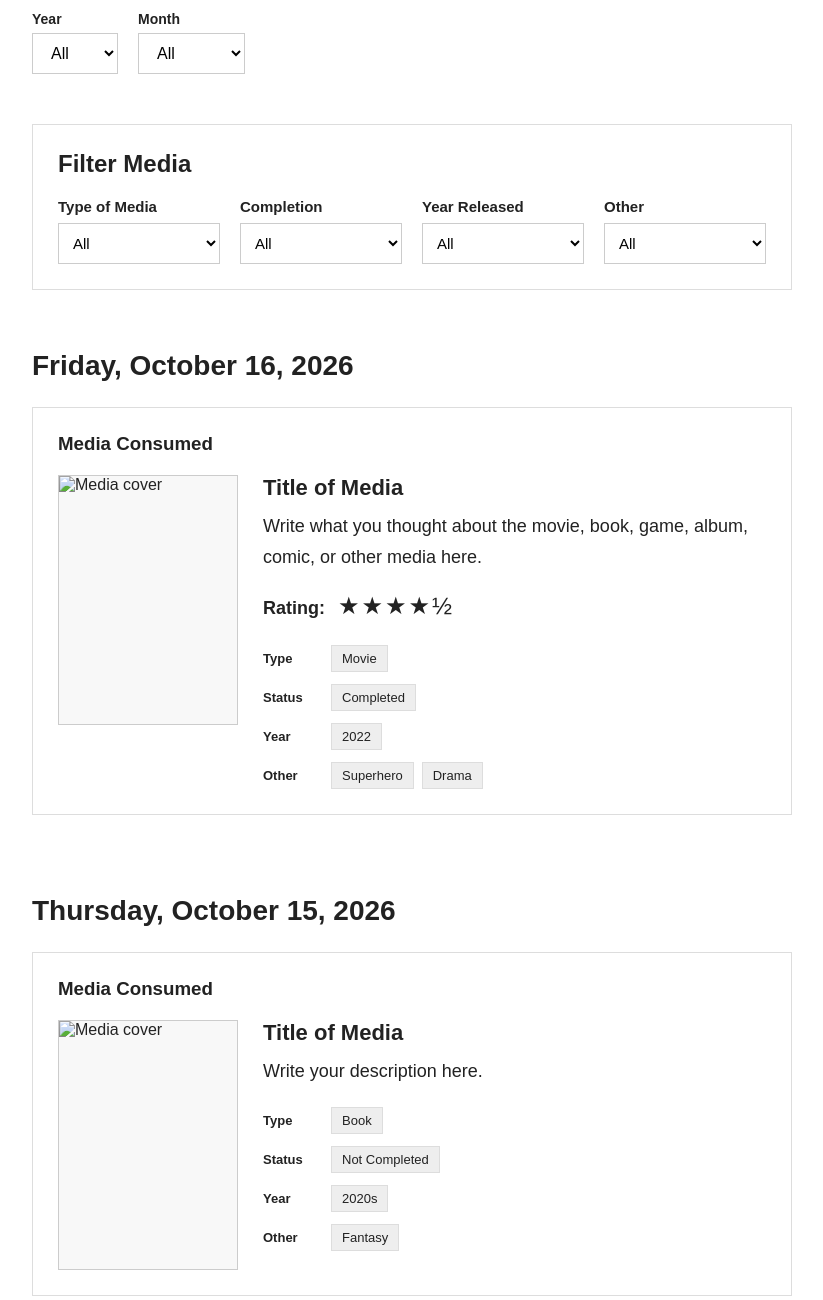
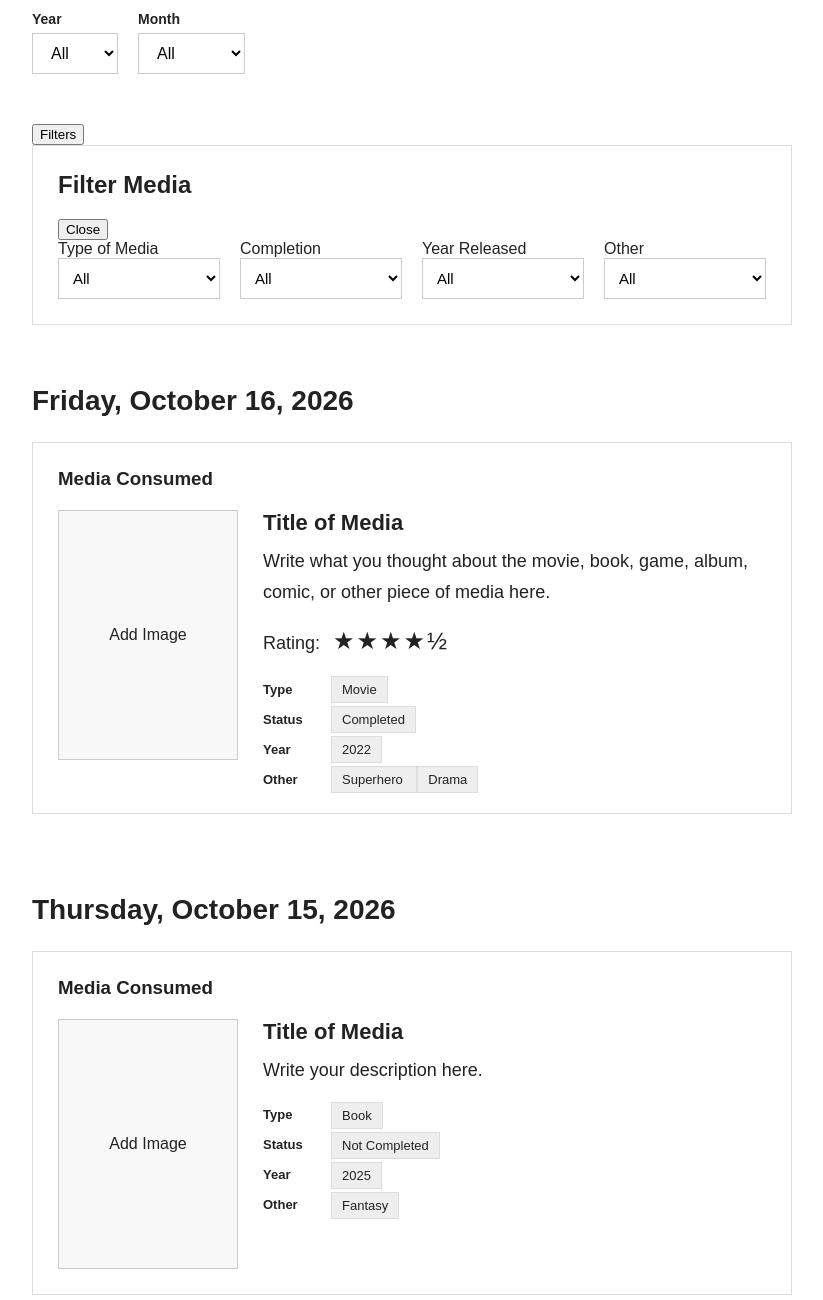
Before and after one commit to GianlucaEsposito2005/AntiDoomScrollingProject, a plain HTML site: page docs/media.html in a window 1280 px wide. Shown: the part 180-1480 px from the top of the page, without its empty margins (228-1051 px from the left). Drawn offline with Linux system fonts and the light colour scheme; a script that the page names is missing.

Commit message:
Update media.html

```diff
--- a/docs/media.html
+++ b/docs/media.html
@@ -1,27 +1,39 @@
 <!DOCTYPE html>
 <html lang="en">
+
 <head>
     <meta charset="UTF-8">
     <meta name="viewport" content="width=device-width, initial-scale=1.0">
+
     <title>Media</title>
+
     <link rel="stylesheet" href="styles.css">
 </head>
 
+
 <body>
 
+    <!-- NAVIGATION -->
     <header>
+
         <nav>
             <a href="index.html">Statement</a>
             <a href="media.html" class="active">Media</a>
             <a href="learned.html">Learned</a>
         </nav>
+
     </header>
+
 
     <main>
 
         <h1>Media</h1>
 
-        <!-- YEAR / MONTH ARCHIVE -->
+
+        <!-- ====================================== -->
+        <!-- ARCHIVE                                -->
+        <!-- ====================================== -->
+
         <div class="archive-selector">
 
             <div>
@@ -32,6 +44,7 @@
                     <option value="2026">2026</option>
                 </select>
             </div>
+
 
             <div>
                 <label for="month-filter">Month</label>
@@ -45,73 +58,232 @@
         </div>
 
 
-        <!-- TAG FILTERS -->
-        <section class="filter-section">
 
-            <h2>Filter Media</h2>
+        <!-- ====================================== -->
+        <!-- FILTER BUTTON                          -->
+        <!-- ====================================== -->
+
+        <button
+            id="filter-toggle"
+            class="filter-toggle"
+            type="button"
+        >
+            Filters
+        </button>
+
+
+
+        <!-- ====================================== -->
+        <!-- FILTER MENU                            -->
+        <!-- ====================================== -->
+
+        <section
+            id="filter-section"
+            class="filter-section hidden"
+        >
+
+            <div class="filter-header">
+
+                <h2>Filter Media</h2>
+
+                <button
+                    id="filter-close"
+                    class="filter-close"
+                    type="button"
+                >
+                    Close
+                </button>
+
+            </div>
+
 
             <div class="filter-grid">
 
-                <!-- MEDIA TYPE -->
+
+                <!-- TYPE -->
+
                 <div class="filter-group">
-                    <h3>Type of Media</h3>
+
+                    <label for="type-filter">
+                        Type of Media
+                    </label>
 
                     <select id="type-filter">
-                        <option value="all">All</option>
-                        <option value="movie">Movie</option>
-                        <option value="tv">TV</option>
-                        <option value="book">Book</option>
-                        <option value="comic">Comic</option>
-                        <option value="music">Music</option>
-                        <option value="game">Game</option>
-                        <option value="podcast">Podcast</option>
-                        <option value="video">Video</option>
+
+                        <option value="all">
+                            All
+                        </option>
+
+                        <option value="movie">
+                            Movie
+                        </option>
+
+                        <option value="tv">
+                            TV
+                        </option>
+
+                        <option value="book">
+                            Book
+                        </option>
+
+                        <option value="comic">
+                            Comic
+                        </option>
+
+                        <option value="music">
+                            Music
+                        </option>
+
+                        <option value="game">
+                            Game
+                        </option>
+
+                        <option value="podcast">
+                            Podcast
+                        </option>
+
+                        <option value="video">
+                            Video
+                        </option>
+
                     </select>
+
                 </div>
 
 
+
                 <!-- COMPLETION -->
+
                 <div class="filter-group">
-                    <h3>Completion</h3>
+
+                    <label for="completion-filter">
+                        Completion
+                    </label>
 
                     <select id="completion-filter">
-                        <option value="all">All</option>
-                        <option value="completed">Completed</option>
-                        <option value="not-completed">Not Completed</option>
+
+                        <option value="all">
+                            All
+                        </option>
+
+                        <option value="completed">
+                            Completed
+                        </option>
+
+                        <option value="not-completed">
+                            Not Completed
+                        </option>
+
                     </select>
+
                 </div>
 
 
-                <!-- YEAR TAG -->
+
+                <!-- RELEASE YEAR -->
+
                 <div class="filter-group">
-                    <h3>Year Released</h3>
+
+                    <label for="release-filter">
+                        Year Released
+                    </label>
 
                     <select id="release-filter">
-                        <option value="all">All</option>
-                        <option value="2026">2026</option>
-                        <option value="2025">2025</option>
-                        <option value="2020s">2020s</option>
-                        <option value="2010s">2010s</option>
-                        <option value="2000s">2000s</option>
-                        <option value="older">Older</option>
+
+                        <option value="all">
+                            All
+                        </option>
+
+                        <option value="2026">
+                            2026
+                        </option>
+
+                        <option value="2025">
+                            2025
+                        </option>
+
+                        <option value="2024">
+                            2024
+                        </option>
+
+                        <option value="2023">
+                            2023
+                        </option>
+
+                        <option value="2022">
+                            2022
+                        </option>
+
+                        <option value="2021">
+                            2021
+                        </option>
+
+                        <option value="2020">
+                            2020
+                        </option>
+
+                        <option value="2010s">
+                            2010s
+                        </option>
+
+                        <option value="2000s">
+                            2000s
+                        </option>
+
+                        <option value="older">
+                            Older
+                        </option>
+
                     </select>
+
                 </div>
 
 
+
                 <!-- OTHER -->
+
                 <div class="filter-group">
-                    <h3>Other</h3>
+
+                    <label for="other-filter">
+                        Other
+                    </label>
 
                     <select id="other-filter">
-                        <option value="all">All</option>
-                        <option value="comedy">Comedy</option>
-                        <option value="drama">Drama</option>
-                        <option value="horror">Horror</option>
-                        <option value="action">Action</option>
-                        <option value="sci-fi">Sci-Fi</option>
-                        <option value="fantasy">Fantasy</option>
-                        <option value="superhero">Superhero</option>
+
+                        <option value="all">
+                            All
+                        </option>
+
+                        <option value="action">
+                            Action
+                        </option>
+
+                        <option value="comedy">
+                            Comedy
+                        </option>
+
+                        <option value="drama">
+                            Drama
+                        </option>
+
+                        <option value="fantasy">
+                            Fantasy
+                        </option>
+
+                        <option value="horror">
+                            Horror
+                        </option>
+
+                        <option value="sci-fi">
+                            Sci-Fi
+                        </option>
+
+                        <option value="superhero">
+                            Superhero
+                        </option>
+
                     </select>
+
                 </div>
 
             </div>
@@ -119,17 +291,25 @@
         </section>
 
 
-        <!-- OCTOBER 16 -->
+
+        <!-- ====================================== -->
+        <!-- OCTOBER 16                             -->
+        <!-- ====================================== -->
+
         <section
             class="day-entry"
             data-year="2026"
             data-month="october"
         >
 
-            <h2>Friday, October 16, 2026</h2>
+            <h2>
+                Friday, October 16, 2026
+            </h2>
 
 
-            <!-- MEDIA ENTRY -->
+
+            <!-- MEDIA ITEM -->
+
             <article
                 class="media-entry"
                 data-type="movie"
@@ -140,34 +320,46 @@
 
                 <h3>Media Consumed</h3>
 
+
                 <div class="media-content">
 
+
                     <!-- IMAGE -->
+
                     <div class="media-image">
 
-                        <img
-                            src="images/example.jpg"
-                            alt="Media cover"
-                        >
+                        <span class="image-placeholder">
+                            Add Image
+                        </span>
 
                     </div>
 
 
+
                     <!-- INFORMATION -->
+
                     <div class="media-description">
 
-                        <h4>Title of Media</h4>
+                        <h4>
+                            Title of Media
+                        </h4>
+
 
                         <p>
                             Write what you thought about the movie,
-                            book, game, album, comic, or other media here.
+                            book, game, album, comic, or other piece
+                            of media here.
                         </p>
 
 
+
                         <!-- RATING -->
+
                         <div class="rating-section">
 
-                            <strong>Rating:</strong>
+                            <span class="rating-label">
+                                Rating:
+                            </span>
 
                             <span
                                 class="rating"
@@ -179,55 +371,86 @@
                         </div>
 
 
+
                         <!-- TAGS -->
+
                         <div class="tag-categories">
+
 
                             <div class="tag-category">
 
-                                <span class="tag-label">Type</span>
+                                <span class="tag-label">
+                                    Type
+                                </span>
 
-                                <span class="tag">
-                                    Movie
-                                </span>
+                                <div class="tag-list">
+
+                                    <span class="tag">
+                                        Movie
+                                    </span>
+
+                                </div>
 
                             </div>
 
 
+
                             <div class="tag-category">
 
-                                <span class="tag-label">Status</span>
+                                <span class="tag-label">
+                                    Status
+                                </span>
 
-                                <span class="tag">
-                                    Completed
-                                </span>
+                                <div class="tag-list">
+
+                                    <span class="tag">
+                                        Completed
+                                    </span>
+
+                                </div>
 
                             </div>
 
 
+
                             <div class="tag-category">
 
-                                <span class="tag-label">Year</span>
+                                <span class="tag-label">
+                                    Year
+                                </span>
 
-                                <span class="tag">
-                                    2022
-                                </span>
+                                <div class="tag-list">
+
+                                    <span class="tag">
+                                        2022
+                                    </span>
+
+                                </div>
 
                             </div>
 
 
+
                             <div class="tag-category">
 
-                                <span class="tag-label">Other</span>
-
-                                <span class="tag">
-                                    Superhero
+                                <span class="tag-label">
+                                    Other
                                 </span>
 
-                                <span class="tag">
-                                    Drama
-                                </span>
+                                <div class="tag-list">
+
+                                    <span class="tag">
+                                        Superhero
+                                    </span>
+
+                                    <span class="tag">
+                                        Drama
+                                    </span>
+
+                                </div>
 
                             </div>
+
 
                         </div>
 
@@ -241,48 +464,71 @@
 
 
 
-        <!-- OCTOBER 15 -->
+        <!-- ====================================== -->
+        <!-- OCTOBER 15                             -->
+        <!-- ====================================== -->
+
         <section
             class="day-entry"
             data-year="2026"
             data-month="october"
         >
 
-            <h2>Thursday, October 15, 2026</h2>
+            <h2>
+                Thursday, October 15, 2026
+            </h2>
 
 
             <article
                 class="media-entry"
                 data-type="book"
                 data-completion="not-completed"
-                data-release="2020s"
+                data-release="2025"
                 data-other="fantasy"
             >
 
                 <h3>Media Consumed</h3>
 
+
                 <div class="media-content">
+
+
+                    <!-- IMAGE -->
 
                     <div class="media-image">
 
-                        <img
-                            src="images/example.jpg"
-                            alt="Media cover"
-                        >
+                        <span class="image-placeholder">
+                            Add Image
+                        </span>
 
                     </div>
 
 
+
+                    <!-- INFORMATION -->
+
                     <div class="media-description">
 
-                        <h4>Title of Media</h4>
+                        <h4>
+                            Title of Media
+                        </h4>
+
 
                         <p>
                             Write your description here.
                         </p>
 
 
+
+                        <!--
+                        No rating is shown because this
+                        media is not completed.
+                        -->
+
+
+
                         <div class="tag-categories">
+
 
                             <div class="tag-category">
 
@@ -290,11 +536,16 @@
                                     Type
                                 </span>
 
-                                <span class="tag">
-                                    Book
-                                </span>
+                                <div class="tag-list">
+
+                                    <span class="tag">
+                                        Book
+                                    </span>
+
+                                </div>
 
                             </div>
+
 
 
                             <div class="tag-category">
@@ -303,11 +554,16 @@
                                     Status
                                 </span>
 
-                                <span class="tag">
-                                    Not Completed
-                                </span>
+                                <div class="tag-list">
+
+                                    <span class="tag">
+                                        Not Completed
+                                    </span>
+
+                                </div>
 
                             </div>
+
 
 
                             <div class="tag-category">
@@ -316,11 +572,16 @@
                                     Year
                                 </span>
 
-                                <span class="tag">
-                                    2020s
-                                </span>
+                                <div class="tag-list">
+
+                                    <span class="tag">
+                                        2025
+                                    </span>
+
+                                </div>
 
                             </div>
+
 
 
                             <div class="tag-category">
@@ -329,11 +590,16 @@
                                     Other
                                 </span>
 
-                                <span class="tag">
-                                    Fantasy
-                                </span>
+                                <div class="tag-list">
+
+                                    <span class="tag">
+                                        Fantasy
+                                    </span>
+
+                                </div>
 
                             </div>
+
 
                         </div>
 
@@ -345,10 +611,13 @@
 
         </section>
 
+
     </main>
+
 
 
     <script src="media.js"></script>
 
 </body>
+
 </html>
```
